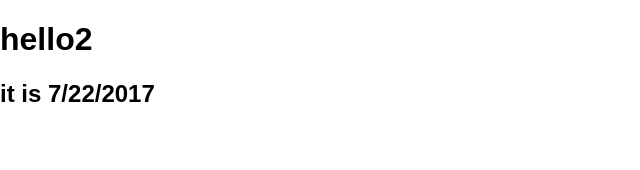
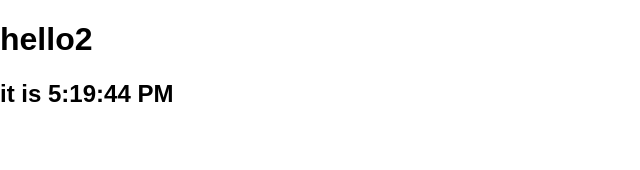
Before and after one commit to YupongUU/react-1, a React (Create React App) app: page / in a window 1280 px wide. Shown: the top 170 px of the page, without its empty margins (0-640 px from the left). Built offline with nearby package versions, Linux system fonts and the light colour scheme.

Commit message:
react*10

```diff
--- a/src/index.js
+++ b/src/index.js
@@ -9,13 +9,12 @@ function tick() {
     <div>
       <h1>hello2</h1>
       <h2>
-        it is {new Date().toLocaleDateString()}
+        it is {new Date().toLocaleTimeString()}
       </h2>
     </div>
   );
 
   ReactDOM.render(ele, document.getElementById("root"));
-  registerServiceWorker();
 }
 
-setInterval(tick(), 1000);
+setInterval(tick, 1000);
```
